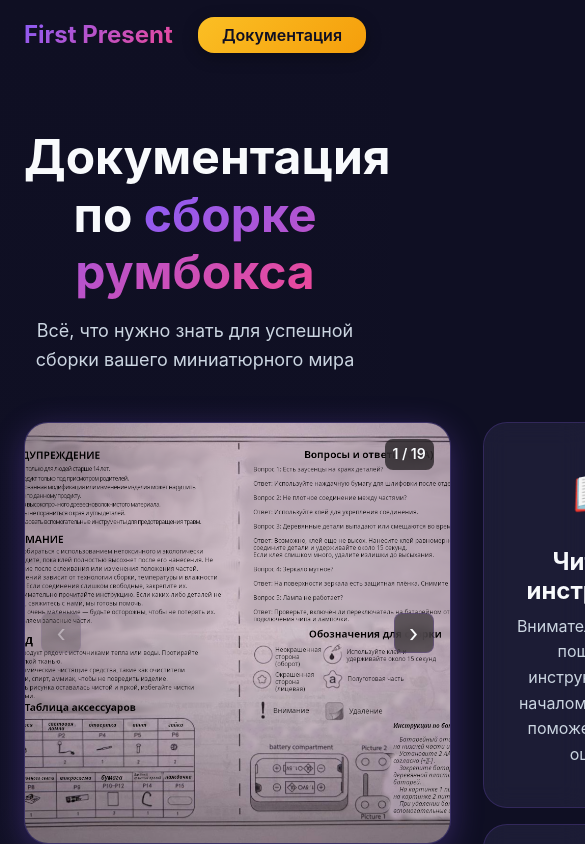
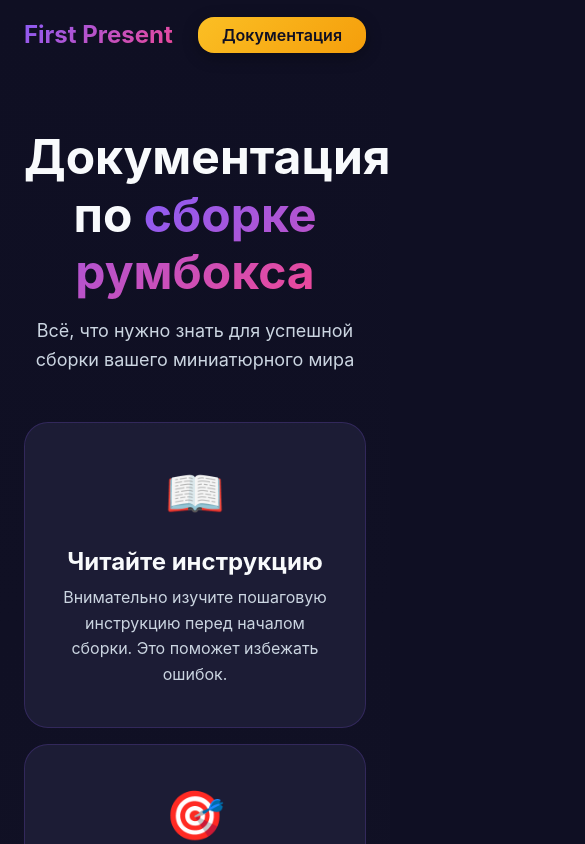
Before and after one commit to ferucci/presents, a React (Vite) app: page /documentation in a window 390 px wide. Shown: the top 844 px of the page, 585 px wide, since content can reach past the window. Built offline with nearby package versions, Linux system fonts and the light colour scheme.

Commit message:
corrected adaptation for mobile devices

```diff
--- a/src/pages/documentation/Documentation.module.scss
+++ b/src/pages/documentation/Documentation.module.scss
@@ -11,7 +11,12 @@
 
   &__hero {
     display: flex;
-    gap: var(--spacing-xl)
+    gap: var(--spacing-xl);
+
+    @media (max-width: 992px) {
+      flex-direction: column;
+      gap: var(--spacing-md);
+    }
   }
 }
 
@@ -52,6 +57,12 @@
   min-width: calc(var(--container-xl) / 3);
   margin-left: auto;
   margin-right: auto;
+}
+
+.tipsSection {
+  @media (max-width: 992px) {
+    order: -1;
+  }
 }
 
 .tipsSection,
--- a/src/pages/documentation/DocumentationPage.tsx
+++ b/src/pages/documentation/DocumentationPage.tsx
@@ -60,7 +60,7 @@ const DocumentationPage: FC = () => {
               >
                 <ImageSlider
                   images={imagesDocs}
-                  alt="Примеры готовых румбоксов"
+                  alt="Подробная документация по сборке румбокса"
                   onImageClick={handleImageClick}
                 />
               </motion.div>
```
